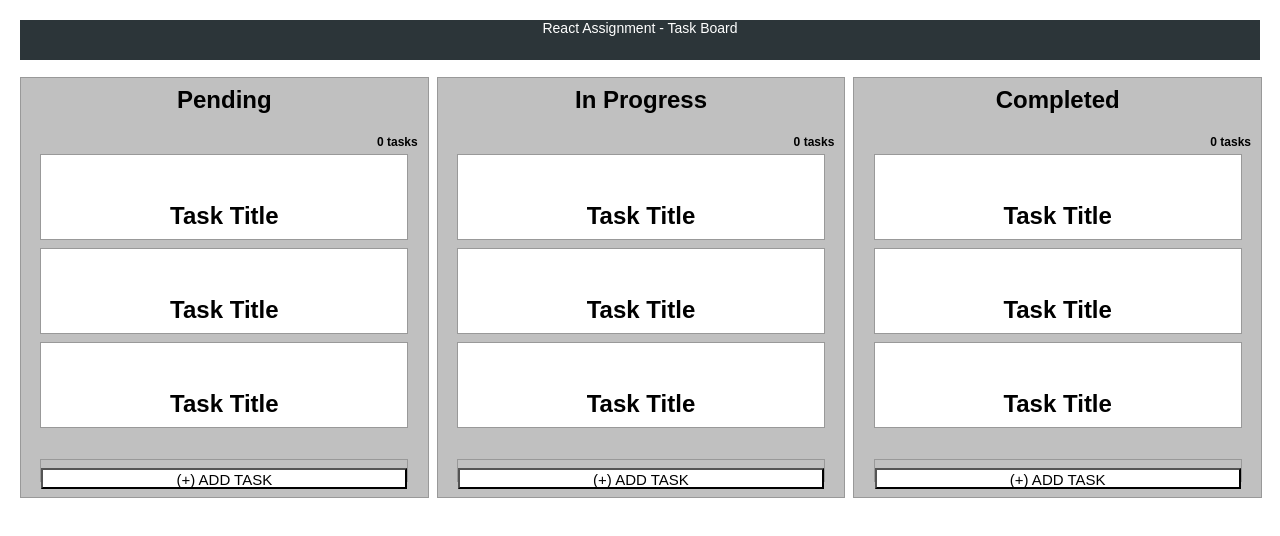
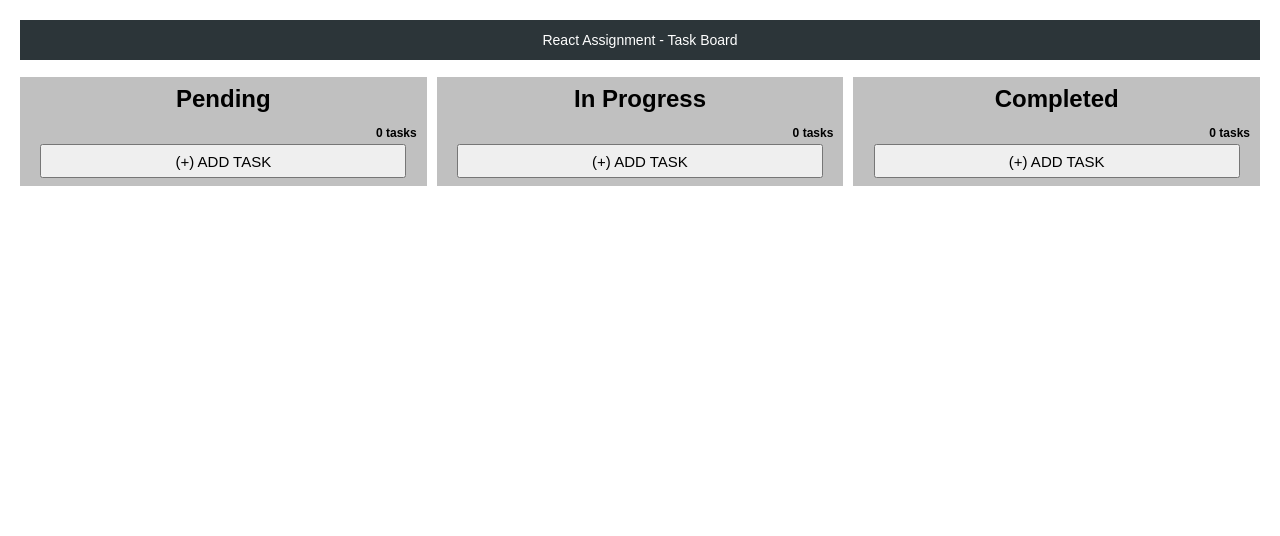
Before and after one commit to wei-ann-Github/myReactjsProject, a React (Create React App) app in the folder my-app/: page / in a window 1280 px wide. Shown: the top 536 px of the page. Built offline with nearby package versions, Linux system fonts and the light colour scheme.

Commit message:
feat add cards dynamically

```diff
--- a/my-app/src/index.css
+++ b/my-app/src/index.css
@@ -14,14 +14,17 @@ ol, ul {
 
 .header {
   background: #2C3539;
+  /* border: 5px solid #D52A2A; */
   color: white;
   height: 40px;
-  text-align: center;
-  vertical-align: middle;
+  display: flex;
+  justify-content: center;
+  align-items: center;
 }
 
 .desktop {
   display: grid;
+  /* border: 5px solid #D52A2A; */
   grid-template-columns: 1fr 1fr 1fr;
   grid-gap: 10px;
   margin-top: 1%;
@@ -35,59 +38,65 @@ ol, ul {
   line-height: 34px;
   height: 64px;
   margin: 0 auto;
-  text-align: center;
   width: 90%;
-  padding-top: 20px;
   margin-top: 8px;
+  text-align: left;
+}
+
+.taskTitle {
+  width: 100%;
+  box-sizing: border-box;
+  border: 0;
+}
+
+.taskDesc {
+  width: 100%;
+  box-sizing: border-box;
+  font-size: 16px;
 }
 
 .subBoard {
   background: #C0C0C0;
-  border: 1px solid #999;
   float: left;
   font-size: 24px;
   font-weight: bold;
   line-height: 34px;
-  height: 100%;
   margin-top: 5px;
   padding: 0;
   text-align: center;
   width: 100%;
+  min-height: 105px;
 }
 
 .subboardname {
-  height: 10%;
+  height: 35 px;
   vertical-align: middle;
-  margin-top: 5px
+  margin-top: 5px;
 }
 
 .taskcount {
   position: relative;
-  height: 5%;
+  height: 20px;
   font-size: 12px;
   margin-right: 10px;
   text-align: right;
 }
 
 .taskrow {
-  height: 70%;
+  margin-top: 5px;
   margin: 0 auto;
   width: 100%;
-  overflow-y: auto;
 }
 
 .buttondiv {
-  height: 5%;
-  width: 90%;
-  border: 1px solid #999;
-  margin: 0 auto;
-  margin-top: 5%;
+  position: relative;
+  height: 50px;
+  width: 100%;
 }
 
 .addtaskbutton {
   font-size: 15px;
-  background: #FFFFFF;
-  width: 100%;
-  height: 100%;
-  top: 50%;
+  height: 34px;
+  width: 90%;
+  margin-top: 8px;
 }
--- a/my-app/src/index.js
+++ b/my-app/src/index.js
@@ -1,4 +1,4 @@
-import React from 'react';
+import React, { useState } from 'react';
 import ReactDOM from 'react-dom';
 import './index.css';
 import App from './App';
@@ -9,7 +9,7 @@ class Card extends React.Component {
     return (
       <div className="taskCard" taskid="{this.props.taskid}">
         {/*<p>{this.props.tasktitle}</p>*/}
-        <p>Task Title {this.props.taskid}</p>
+        <p>{this.props.taskheader} {this.props.taskid}</p>
       </div>
     );
   }
@@ -41,6 +41,7 @@ class Subboard extends React.Component {
     super(props);
     this.state = {
       cardcount: 0,
+      cardcontent: [],
     };
   }
 
@@ -53,26 +54,34 @@ class Subboard extends React.Component {
   }
 
   handleClick() {
-    this.setState({cardcount: this.state.cardcount + 1 })
+    this.setState({ cardcount: this.state.cardcount + 1 })
+    this.setState({ cardcontent: this.state.cardcontent.concat({taskid: this.state.cardcount,
+                                                                taskheader: "my 2nd task",
+                                                                taskdesc: "this is my first task"
+                                                              })
+                 })
   }
 
   renderCardCount() {
     return <CardCounter cardcount={this.state.cardcount} />;
   }
 
-  renderCard(i) {
-    return <Card />;
+  renderCard() {
+    return (
+      this.state.cardcontent.map((e) => <Card taskid={e.taskid}
+                                        taskheader={e.taskheader}
+                                        taskdesc={e.taskdesc} />
+                                )
+    )
   }
 
-  render(subboardname) {
+  render() {
     return (
       <div className="subBoard">
         <div className="subboardname">{this.props.subboardname}</div>
         {this.renderCardCount()}
         <div className="taskrow">
-          {this.renderCard(0)}
-          {this.renderCard(0)}
-          {this.renderCard(0)}
+          {this.renderCard()}
         </div>
         <div className="buttondiv">
           {this.renderaddtaskbutton()}
```
Also changed, not shown: 2 other files (tests, documents, lock files or other folders).
